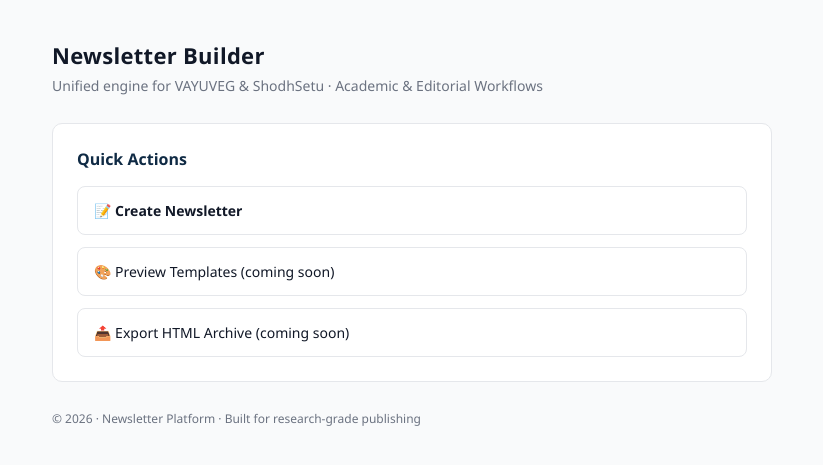
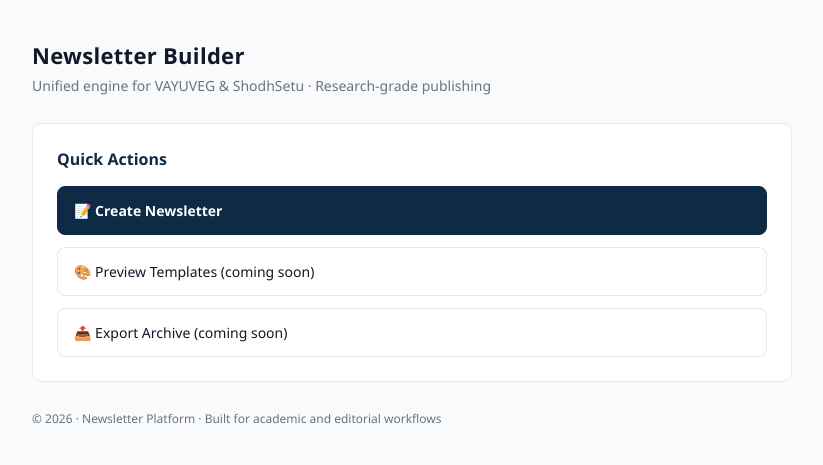
Before and after one commit to PANDATD/vayuveg-newsletter-platform, a Flask app: page / in a window 1280 px wide. Shown: the top 465 px of the page, without its empty margins (228-1051 px from the left). Run offline with Flask 3, Linux system fonts and the light colour scheme.

Commit message:
Refactor dashboard HTML structure and styles

```diff
--- a/templates/dashboard.html
+++ b/templates/dashboard.html
@@ -16,9 +16,7 @@
             --radius: 10px;
         }
 
-        * {
-            box-sizing: border-box;
-        }
+        * { box-sizing: border-box; }
 
         body {
             margin: 0;
@@ -29,11 +27,10 @@
         }
 
         .container {
-            max-width: 720px;
+            max-width: 760px;
             margin: 0 auto;
         }
 
-        /* HEADER */
         .header {
             margin-bottom: 28px;
         }
@@ -41,8 +38,8 @@
         .title {
             font-size: 22px;
             font-weight: 700;
+            margin: 0 0 6px;
             letter-spacing: 0.3px;
-            margin: 0 0 6px;
         }
 
         .subtitle {
@@ -50,7 +47,6 @@
             color: var(--muted);
         }
 
-        /* CARD */
         .card {
             background: var(--card);
             border: 1px solid var(--border);
@@ -65,7 +61,6 @@
             color: var(--accent);
         }
 
-        /* ACTION LIST */
         .actions {
             list-style: none;
             padding: 0;
@@ -74,19 +69,19 @@
             gap: 12px;
         }
 
-        .actions li a,
-        .actions li span {
+        .actions a,
+        .actions span {
             display: block;
             padding: 14px 16px;
             border-radius: 8px;
             border: 1px solid var(--border);
             background: #fff;
             font-size: 14px;
+            color: var(--text);
             text-decoration: none;
-            color: var(--text);
         }
 
-        .actions li a:hover {
+        .actions a:hover {
             background: #f3f4f6;
         }
 
@@ -97,16 +92,11 @@
             font-weight: 600;
         }
 
-        .primary a:hover {
-            opacity: 0.95;
+        .disabled {
+            background: #f9fafb;
+            color: var(--muted);
         }
 
-        .disabled {
-            color: var(--muted);
-            background: #f9fafb;
-        }
-
-        /* FOOTER */
         .footer {
             margin-top: 28px;
             font-size: 12px;
@@ -114,27 +104,23 @@
         }
 
         @media (max-width: 600px) {
-            body {
-                padding: 20px;
-            }
+            body { padding: 20px; }
         }
     </style>
 </head>
 
 <body>
 <div class="container">
-        <!-- HEADER -->
-        <div class="header">
+
+    <header class="header">
         <h1 class="title">Newsletter Builder</h1>
         <div class="subtitle">
-                Unified engine for VAYUVEG & ShodhSetu · Academic & Editorial Workflows
+            Unified engine for VAYUVEG & ShodhSetu · Research-grade publishing
         </div>
-        </div>
+    </header>
 
-        <!-- MAIN CARD -->
-        <div class="card">
+    <section class="card">
         <h3>Quick Actions</h3>
-
         <ul class="actions">
             <li class="primary">
                 <a href="/editor">📝 Create Newsletter</a>
@@ -143,15 +129,15 @@
                 <span class="disabled">🎨 Preview Templates (coming soon)</span>
             </li>
             <li>
-                    <span class="disabled">📤 Export HTML Archive (coming soon)</span>
+                <span class="disabled">📤 Export Archive (coming soon)</span>
             </li>
         </ul>
-        </div>
+    </section>
 
-        <!-- FOOTER -->
-        <div class="footer">
-            © 2026 · Newsletter Platform · Built for research-grade publishing
-        </div>
+    <footer class="footer">
+        © 2026 · Newsletter Platform · Built for academic and editorial workflows
+    </footer>
+
 </div>
 </body>
 </html>
```
Lines whose indentation alone changed are shown as unchanged.
